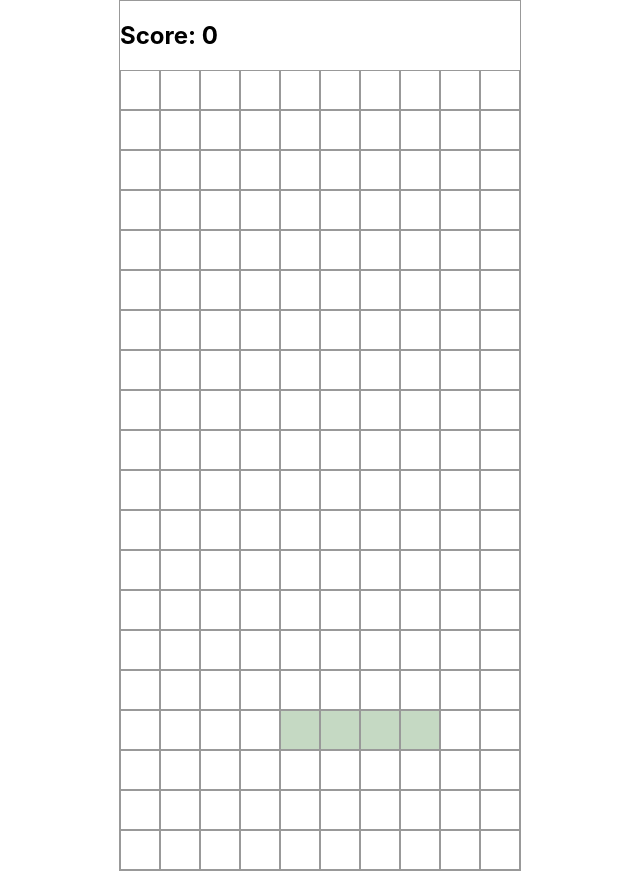
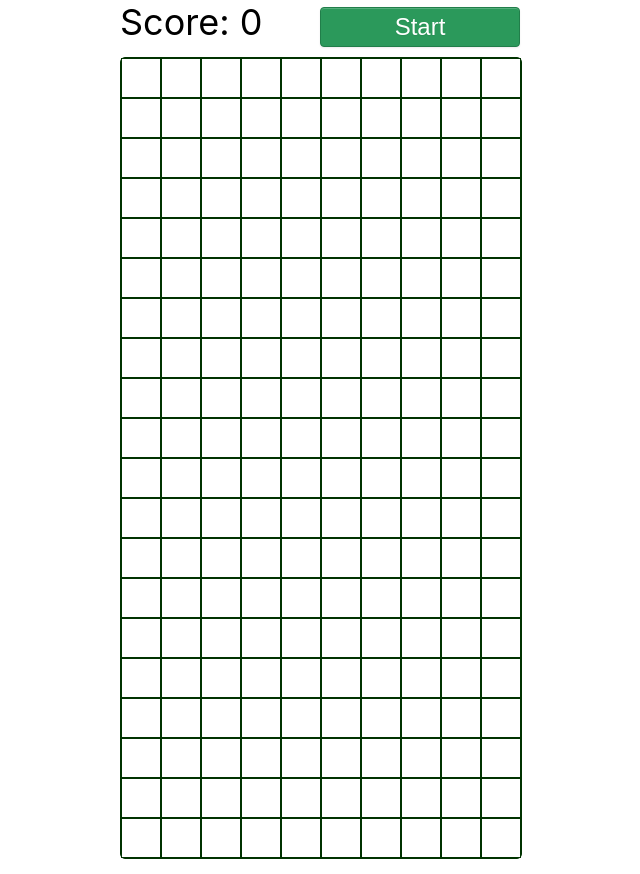
Before and after one commit to keslo/tetris, a React (Create React App) app: page / in a window 1280 px wide. Shown: the whole page, without its empty margins (320-960 px from the left). Built offline with nearby package versions, Linux system fonts and the light colour scheme.

Commit message:
First game

```diff
--- a/src/App.css
+++ b/src/App.css
@@ -1,7 +1,34 @@
 .App {
   width: 400px;
   margin: 0 auto;
-  border: 1px solid #999;
+}
+.header span {
+  font-size: 36px;
+  display: inline-block;
+  width: 50%;
+}
+.header button {
+  display: inline-block;
+  padding: 5px;
+  width: 50%;
+  font-size: 24px;
+  margin: 0 0 10px 0;
+  text-align: center;
+  text-decoration: none;
+  background: #2b995b;
+  border: 1px solid #217e4a;
+  border-radius: 4px;
+  color: #fff;
+  text-shadow: 0 1px 1px rgba(0,0,0,0.075);
+  box-shadow: inset 0 1px 0 rgba(255,255,255,0.2), 0 1px 2px rgba(0,0,0,0.08);
+}
+.header button:hover {
+  cursor: pointer;
+}
+.board {
+  width: 400px;
+  border: 1px solid #003300;
+  border-radius: 5px;
 }
 .row {
   display: block;
@@ -11,9 +38,24 @@
   width: 40px;
   height: 40px;
   box-sizing: border-box;
-  border: 1px solid #999;
+  border: 1px solid #003300;
   display: inline-block;
 }
 .on {
-  background-color: #c5d9c3;
+  position: relative;
+  background: #006600;
 }
+.on::after {
+  content: '';
+  position: absolute;
+  width:20px;;
+  height:20px;
+  top: 0;
+  left: 0;
+  right: 0;
+  bottom: 0;
+  border-left: 10px solid #20a020;
+  border-right: 10px solid #024402;
+  border-top: 10px solid #20a020;
+  border-bottom: 10px solid #024402;
+}
--- a/src/App.js
+++ b/src/App.js
@@ -35,8 +35,8 @@ class App extends Component {
       height: 20,
       step: 0,
       piece: [],
-      pieceVar: 0,
-      pieceType: 0,
+      pieceVar: 0,  // исполнение фигуры
+      pieceType: 0, // фигура
       pieces: [
         [ // stick
           [
@@ -51,8 +51,83 @@ class App extends Component {
             [0,1,0,0],
             [0,1,0,0]
           ]
+        ],
+        [ // square
+          [
+            [1,1],
+            [1,1]
+          ]
+        ],
+        [ // |__
+          [
+            [1,0,0],
+            [1,1,1],
+            [0,0,0]
+          ],
+          [
+            [0,1,1],
+            [0,1,0],
+            [0,1,0]
+          ],
+          [
+            [0,0,0],
+            [1,1,1],
+            [0,0,1]
+          ],
+          [
+            [0,1,0],
+            [0,1,0],
+            [1,1,0]
+          ]
+        ],
+        [ // __|
+          [
+            [0,0,1],
+            [1,1,1],
+            [0,0,0]
+          ],
+          [
+            [0,1,0],
+            [0,1,0],
+            [0,1,1]
+          ],
+          [
+            [0,0,0],
+            [1,1,1],
+            [1,0,0]
+          ],
+          [
+            [1,1,0],
+            [0,1,0],
+            [0,1,0]
+          ],
+        ],
+        [ // Z_RIGHT
+          [
+            [0,1,1],
+            [1,1,0],
+            [0,0,0]
+          ],
+          [
+            [0,1,0],
+            [0,1,1],
+            [0,0,1]
+          ]
+        ],
+        [ // Z_LEFT
+          [
+            [1,1,0],
+            [0,1,1],
+            [0,0,0]
+          ],
+          [
+            [0,1,0],
+            [1,1,0],
+            [1,0,0]
+          ],
         ]
-      ]
+      ],
+      btnText: 'Start'
     }
   }
 
@@ -87,8 +162,8 @@ class App extends Component {
         //console.log(temp[y+posY][x+posX]);
         //console.log('y=' +piece.length, '; x=' +piece[y].length);
         //console.log(temp[y+posY][x+posX]);
-        if (temp[y+posY] != undefined) {
-          if (temp[y+posY][x+posX] != undefined) {
+        if (temp[y+posY] !== undefined) {
+          if (temp[y+posY][x+posX] !== undefined) {
             temp[y+posY][x+posX] = board[y+posY][x+posX] ? 1 : piece[y][x];
           }
         }
@@ -100,16 +175,16 @@ class App extends Component {
   down = () => {
     let { posX, posY, piece, step, board, temp } = this.state
     let isCollade = this.collide(0, 1, piece);
-    //console.log(isCollade);
     if (isCollade == 'false') {
       this.setState({ posY: ++posY, step: ++step });
     } else {
-      //console.log(temp);
       if (posY == 0) {
         clearInterval(this.timerId);
-        //alert('GAME OVER');
+        this.setState({ btnText: 'New Game?' });
+        alert('GAME OVER');
       }
       this.setState({ posY: 0, board: [...temp], posX: 4 });
+      this.getPiece();
     }
   }
 
@@ -138,7 +213,6 @@ class App extends Component {
       newBoard.unshift(new Array(10).fill(0));
       incScore++;
     }
-    console.log(incScore);
     this.setState({ board: newBoard, score: score+incScore });
   }
 
@@ -153,21 +227,44 @@ class App extends Component {
     }
   }
 
+  getPiece = () => {
+    var { pieces } = this.state;
+    var pieceType = Math.round((pieces.length-1) * Math.random());
+    var pieceVar  = Math.round((pieces[pieceType].length-1) * Math.random());
+    this.setState({ pieceType, pieceVar, piece: pieces[pieceType][pieceVar] });
+  }
+
+  start = () => {
+    if (this.timerId === undefined) {
+      this.getPiece();
+      this.timerId = setInterval( () => {
+        this.down();
+        this.draw();
+        this.check();
+     }, 200);
+    }
+    this.setState({ btnText: 'YO! :)' });
+  }
+
   componentDidMount = () => {
     document.addEventListener('keydown', (e) => {
       this.move(e);
       this.rotate(e);
+      this.draw();
     })
-    this.setState({ piece: this.state.pieces[this.state.pieceType][this.state.pieceVar].slice() });
-    this.timerId = setInterval( () => {
-      this.down();
-      this.draw();
-      this.check();
-    }, 500);
+    // // инициализация первого компонента
+    // //this.setState({ piece: this.state.pieces[this.state.pieceType][this.state.pieceVar].slice() });
+    // this.getPiece();
+    // this.timerId = setInterval( () => {
+    //   this.down();
+    //   this.draw();
+    //   this.check();
+    // }, 200);
+    this.draw();
   }
 
   render() {
-    var { temp, score } = this.state;
+    var { temp, score, btnText } = this.state;
     var html = temp.map((row,i) => {
       return <div className="row" key={i}>
         { row.map((col, j) => <div className={ col ? "brick on" : "brick" } key={j}></div> ) }
@@ -175,8 +272,13 @@ class App extends Component {
     })
     return (
       <div className="App">
-        <h2>Score: { score }</h2>
+      <div className="header">
+        <span>Score: { score }</span>
+        <button onClick={this.start}>{ btnText }</button>
+      </div>
+      <div className="board">
         { html }
+      </div>
       </div>
     )
   }
```
